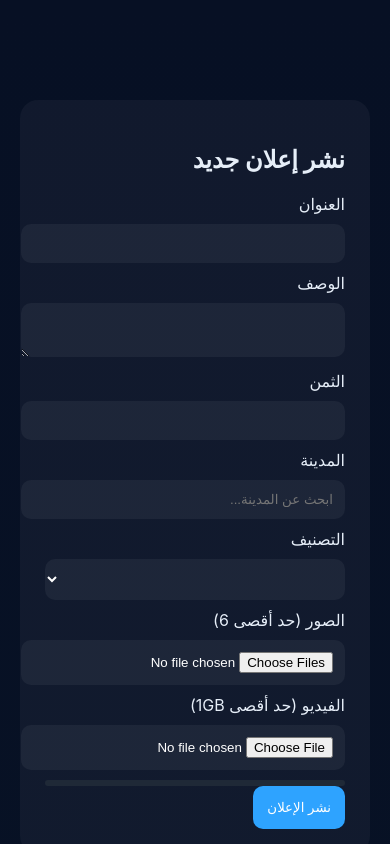
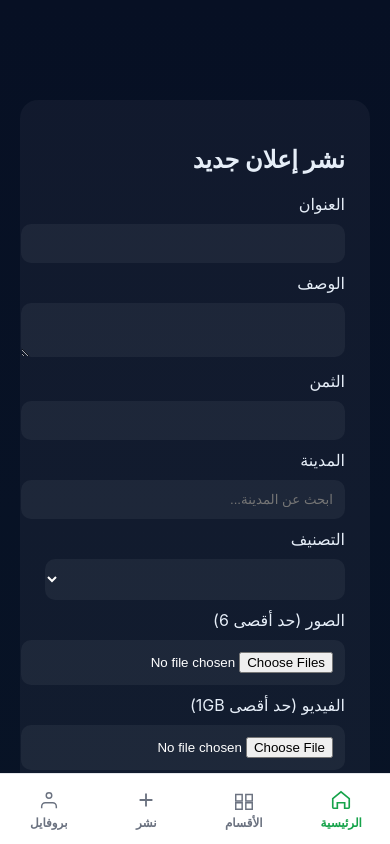
Before and after one commit to momo-9977/Nexobet, a website: page public/post-ad.html in a window 390 px wide. Shown: the top 844 px of the page. Drawn offline with Linux system fonts and the light colour scheme; no server answers.

```diff
--- a/public/post-ad.html
+++ b/public/post-ad.html
@@ -115,6 +115,49 @@
   border-radius:10px;
   display:none;
 }
+/* ================= NAV (UNCHANGED) ================= */
+
+.modern-flat-nav{
+  position:fixed;
+  bottom:0;
+  left:0;
+  right:0;
+  height:70px;
+  background:#ffffff;
+  border-top:1px solid #e5e7eb;
+  display:flex;
+  justify-content:space-around;
+  align-items:center;
+  z-index:999;
+}
+
+.modern-flat-item{
+  flex:1;
+  text-align:center;
+  text-decoration:none;
+  color:#6b7280;
+  font-size:12px;
+  font-weight:600;
+  display:flex;
+  flex-direction:column;
+  align-items:center;
+  justify-content:center;
+  gap:4px;
+}
+
+.modern-flat-nav svg{
+  width:22px !important;
+  height:22px !important;
+}
+
+.modern-flat-item.active{
+  color:#16a34a;
+}
+
+@media(max-width:700px){
+  .hero{height:240px}
+}
+
 </style>
 </head>
 
```
